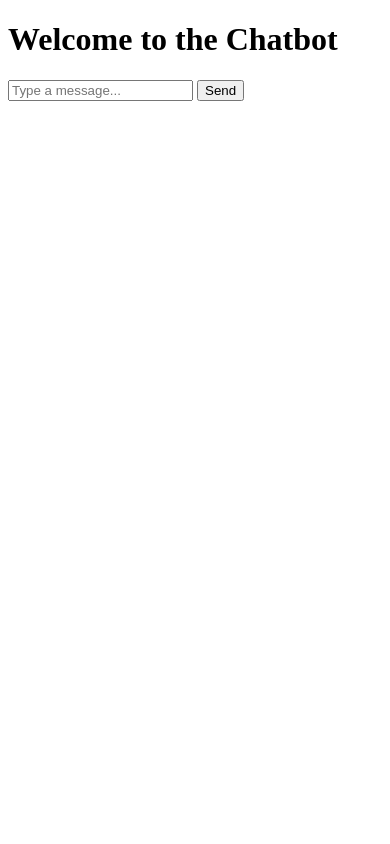
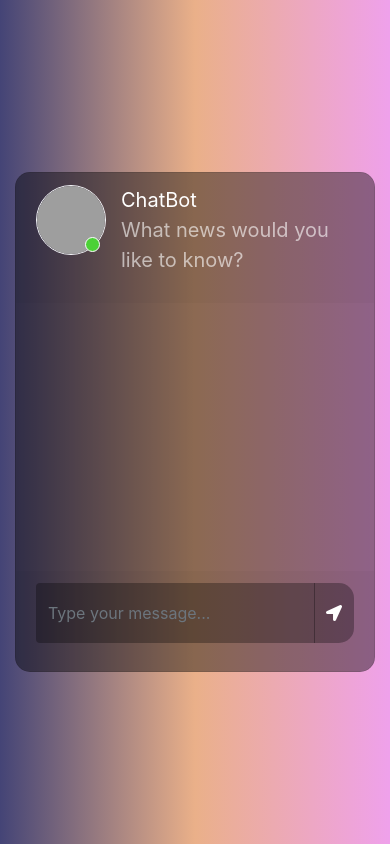
Before and after one commit to gialiubc/AI_Powered_Calendar, a Flask app: page / in a window 390 px wide. Run offline with Flask 3, Linux system fonts and the light colour scheme; some libraries are stand-ins or nearby versions; grey boxes are pictures that could not be loaded.

Commit message:
working chatbot

```diff
--- a/News_Chatbot/app.py
+++ b/News_Chatbot/app.py
@@ -25,7 +25,7 @@ def get_news(topic):
     news_api_key = os.getenv("NEWS_API_KEY")
 
     url = (
-        f"https://newsapi.org/v2/everything?q={topic}&apiKey={news_api_key}&pageSize=3"
+        f"https://newsapi.org/v2/everything?q={topic}&apiKey={news_api_key}&pageSize=1"
     )
     try:
         response = requests.get(url)
@@ -51,13 +51,7 @@ def get_news(topic):
                 description = article["description"]
                 url = article["url"]
                 content = article["content"]
-                title_descrition = f"""
-                    Title: {title},
-                    Author: {author},
-                    Source: {source_name},
-                    Description: {description},
-                    URL: {url}
-                 """
+                title_descrition = f"{title} by {author} from {source_name}. Abstract {description}, more: {url}"
                 final_news.append(title_descrition)
                 final_news_string = ','.join(str(x) for x in final_news)
             return final_news_string
@@ -76,75 +70,75 @@ def index():
     return render_template("index.html")
 
 # /api/home
-@app.route("/api/home", methods=["POST","GET"])
+@app.route("/get", methods=["GET", "POST"])
 def main():
-    if request.method == 'POST':
-        # Get user input to variable user_input
-        user_input = str(request.form["user-input"])
 
-        # Retrieve the assistant ID
-        assistant = client.beta.assistants.retrieve(
-            assistant_id=assistant_id
-            )
+    # Get user input to variable user_input
+    msg = request.form["msg"]
+    user_input = str(msg)
+    print(user_input)
 
-        # Create a thread
-        thread = client.beta.threads.create()
-
-        # Promt the model to tell us all about the data provided
-        run = client.beta.threads.runs.create(
-            thread_id=thread.id,
-            assistant_id=assistant.id,
-
-            instructions=user_input, # user-input from UI
+    # Retrieve the assistant ID
+    assistant = client.beta.assistants.retrieve(
+        assistant_id=assistant_id
         )
 
-        # Wait until the job is completed
-        time.sleep(10)
-        run = client.beta.threads.runs.retrieve(
-            thread_id=thread.id,
-            run_id=run.id
-            )
+    # Create a thread
+    thread = client.beta.threads.create()
 
-        # Function for getting information after calling function tools
-        def get_outputs_for_tool_call(tool_call):
-            topic = json.loads(tool_call.function.arguments)["topic"]
-            print(f"The TOPIC is :{topic}")
-            news = get_news(topic=topic)
-            return {
-                "tool_call_id": tool_call.id,
-                "output": news
-            }
+    # Promt the model to tell us all about the data provided
+    run = client.beta.threads.runs.create(
+        thread_id=thread.id,
+        assistant_id=assistant.id,
 
-        tool_calls = run.required_action.submit_tool_outputs.tool_calls
-        tool_outputs = map(get_outputs_for_tool_call, tool_calls)
-        tool_outputs = list(tool_outputs)
-        print(f"tool_outputs results:{tool_outputs}")
+        instructions=user_input, # user-input from UI
+    )
 
-        # Submit information to the chatbot
-        run = client.beta.threads.runs.submit_tool_outputs(
-            thread_id=thread.id,
-            run_id=run.id,
-            tool_outputs=tool_outputs
+    # Wait until the job is completed
+    time.sleep(5)
+    run = client.beta.threads.runs.retrieve(
+        thread_id=thread.id,
+        run_id=run.id
         )
 
-        # Wait for the chatbot to process the message
-        time.sleep(15)
-        run = client.beta.threads.runs.retrieve(
-            thread_id=thread.id,
-            run_id=run.id
-            )
-        print(run)
+    # Function for getting information after calling function tools
+    def get_outputs_for_tool_call(tool_call):
+        topic = json.loads(tool_call.function.arguments)["topic"]
+        print(f"The TOPIC is :{topic}")
+        news = get_news(topic=topic)
+        return {
+            "tool_call_id": tool_call.id,
+            "output": news
+        }
 
-        message = client.beta.threads.messages.list(
-            thread_id=thread.id
-            )
+    tool_calls = run.required_action.submit_tool_outputs.tool_calls
+    tool_outputs = map(get_outputs_for_tool_call, tool_calls)
+    tool_outputs = list(tool_outputs)
+    print(f"tool_outputs results:{tool_outputs}")
 
-        final_output = message.data[0].content[0].text.value
-        return jsonify ({
-            "message":final_output
-            })
+    # Submit information to the chatbot
+    run = client.beta.threads.runs.submit_tool_outputs(
+        thread_id=thread.id,
+        run_id=run.id,
+        tool_outputs=tool_outputs
+    )
+
+    # Wait for the chatbot to process the message
+    time.sleep(5)
+    run = client.beta.threads.runs.retrieve(
+        thread_id=thread.id,
+        run_id=run.id
+        )
+    print(run)
+
+    message = client.beta.threads.messages.list(
+        thread_id=thread.id
+        )
+
+    final_output = message.data[0].content[0].text.value
+    return final_output
 
 
 
 if __name__ == "__main__":
-    app.run(debug=True, port=8080)
+    app.run(debug=True)
--- /dev/null
+++ b/News_Chatbot/static/style.css
@@ -0,0 +1,223 @@
+body,html{
+	height: 100%;
+	margin: 0;
+	background: rgb(44, 47, 59);
+   background: -webkit-linear-gradient(to right, rgb(40, 59, 34), rgb(54, 60, 70), rgb(32, 32, 43));
+	background: linear-gradient(to right, rgb(68, 68, 118), rgb(234, 176, 137), rgb(239, 161, 235));
+}
+
+.chat{
+	margin-top: auto;
+	margin-bottom: auto;
+}
+.card{
+	height: 500px;
+	border-radius: 15px !important;
+	background-color: rgba(0,0,0,0.4) !important;
+}
+.contacts_body{
+	padding:  0.75rem 0 !important;
+	overflow-y: auto;
+	white-space: nowrap;
+}
+.msg_card_body{
+	overflow-y: auto;
+}
+.card-header{
+	border-radius: 15px 15px 0 0 !important;
+	border-bottom: 0 !important;
+}
+.card-footer{
+border-radius: 0 0 15px 15px !important;
+	border-top: 0 !important;
+}
+.container{
+	align-content: center;
+}
+.search{
+	border-radius: 15px 0 0 15px !important;
+	background-color: rgba(0,0,0,0.3) !important;
+	border:0 !important;
+	color:white !important;
+}
+.search:focus{
+	 box-shadow:none !important;
+   outline:0px !important;
+}
+.type_msg{
+	background-color: rgba(0,0,0,0.3) !important;
+	border:0 !important;
+	color:white !important;
+	height: 60px !important;
+	overflow-y: auto;
+}
+	.type_msg:focus{
+	 box-shadow:none !important;
+   outline:0px !important;
+}
+.attach_btn{
+	border-radius: 15px 0 0 15px !important;
+	background-color: rgba(0,0,0,0.3) !important;
+	border:0 !important;
+	color: white !important;
+	cursor: pointer;
+}
+.send_btn{
+	border-radius: 0 15px 15px 0 !important;
+	background-color: rgba(0,0,0,0.3) !important;
+	border:0 !important;
+	color: white !important;
+	cursor: pointer;
+}
+.search_btn{
+	border-radius: 0 15px 15px 0 !important;
+	background-color: rgba(0,0,0,0.3) !important;
+	border:0 !important;
+	color: white !important;
+	cursor: pointer;
+}
+.contacts{
+	list-style: none;
+	padding: 0;
+}
+.contacts li{
+	width: 100% !important;
+	padding: 5px 10px;
+	margin-bottom: 15px !important;
+}
+.active{
+	background-color: rgba(0,0,0,0.3);
+}
+.user_img{
+	height: 70px;
+	width: 70px;
+	border:1.5px solid #f5f6fa;
+
+}
+.user_img_msg{
+	height: 40px;
+	width: 40px;
+	border:1.5px solid #f5f6fa;
+
+}
+.img_cont{
+	position: relative;
+	height: 70px;
+	width: 70px;
+}
+.img_cont_msg{
+	height: 40px;
+	width: 40px;
+}
+.online_icon{
+	position: absolute;
+	height: 15px;
+	width:15px;
+	background-color: #4cd137;
+	border-radius: 50%;
+	bottom: 0.2em;
+	right: 0.4em;
+	border:1.5px solid white;
+}
+.offline{
+	background-color: #c23616 !important;
+}
+.user_info{
+	margin-top: auto;
+	margin-bottom: auto;
+	margin-left: 15px;
+}
+.user_info span{
+	font-size: 20px;
+	color: white;
+}
+.user_info p{
+	font-size: 20px;
+	color: rgba(255,255,255,0.6);
+}
+.video_cam{
+	margin-left: 50px;
+	margin-top: 5px;
+}
+.video_cam span{
+	color: white;
+	font-size: 20px;
+	cursor: pointer;
+	margin-right: 20px;
+}
+.msg_cotainer{
+	margin-top: auto;
+	margin-bottom: auto;
+	margin-left: 10px;
+	border-radius: 25px;
+	background-color: rgb(82, 172, 255);
+	padding: 10px;
+	position: relative;
+}
+.msg_cotainer_send{
+	margin-top: auto;
+	margin-bottom: auto;
+	margin-right: 10px;
+	border-radius: 25px;
+	background-color: #58cc71;
+	padding: 10px;
+	position: relative;
+}
+.msg_time{
+	position: absolute;
+	left: 0;
+	bottom: -15px;
+	color: rgba(255,255,255,0.5);
+	font-size: 10px;
+}
+.msg_time_send{
+	position: absolute;
+	right:0;
+	bottom: -15px;
+	color: rgba(255,255,255,0.5);
+	font-size: 10px;
+}
+.msg_head{
+	position: relative;
+}
+#action_menu_btn{
+	position: absolute;
+	right: 10px;
+	top: 10px;
+	color: white;
+	cursor: pointer;
+	font-size: 20px;
+}
+.action_menu{
+	z-index: 1;
+	position: absolute;
+	padding: 15px 0;
+	background-color: rgba(0,0,0,0.5);
+	color: white;
+	border-radius: 15px;
+	top: 30px;
+	right: 15px;
+	display: none;
+}
+.action_menu ul{
+	list-style: none;
+	padding: 0;
+	margin: 0;
+}
+.action_menu ul li{
+	width: 100%;
+	padding: 10px 15px;
+	margin-bottom: 5px;
+}
+.action_menu ul li i{
+	padding-right: 10px;
+}
+.action_menu ul li:hover{
+	cursor: pointer;
+	background-color: rgba(0,0,0,0.2);
+}
+@media(max-width: 576px){
+	.contacts_card{
+	margin-bottom: 15px !important;
+}
+}
--- a/News_Chatbot/tempCodeRunnerFile.py
+++ /dev/null
@@ -1 +0,0 @@
-OPENAI_API_KEY
--- a/News_Chatbot/templates/index.html
+++ b/News_Chatbot/templates/index.html
@@ -1,55 +1,78 @@
+<link href="//maxcdn.bootstrapcdn.com/bootstrap/4.1.1/css/bootstrap.min.css" rel="stylesheet" id="bootstrap-css">
+<script src="//maxcdn.bootstrapcdn.com/bootstrap/4.1.1/js/bootstrap.min.js"></script>
+<script src="//cdnjs.cloudflare.com/ajax/libs/jquery/3.2.1/jquery.min.js"></script>
+
 <!DOCTYPE html>
-<html lang="en">
+<html>
 	<head>
-    <meta charset="UTF-8">
-    <meta name="viewport" content="width=device-width, initial-scale=1.0">
-    <title>Chatbot Interface</title>
+		<title>Chatbot</title>
+		<link rel="stylesheet" href="https://stackpath.bootstrapcdn.com/bootstrap/4.1.3/css/bootstrap.min.css" integrity="sha384-MCw98/SFnGE8fJT3GXwEOngsV7Zt27NXFoaoApmYm81iuXoPkFOJwJ8ERdknLPMO" crossorigin="anonymous">
+		<link rel="stylesheet" href="https://use.fontawesome.com/releases/v5.5.0/css/all.css" integrity="sha384-B4dIYHKNBt8Bc12p+WXckhzcICo0wtJAoU8YZTY5qE0Id1GSseTk6S+L3BlXeVIU" crossorigin="anonymous">
+		<script src="https://ajax.googleapis.com/ajax/libs/jquery/3.3.1/jquery.min.js"></script>
+		<link rel="stylesheet" type="text/css" href="../static/style.css"/>
 	</head>
+
+
 	<body>
-    <h1>Welcome to the Chatbot</h1>
-    <form method="post" action="/api/home">
-        <input id="user-input" type="text" name="user-input" required placeholder="Type a message...">
-        <button id="send-button">Send</button>
-        <div id="message-container"></div>
+		<div class="container-fluid h-100">
+			<div class="row justify-content-center h-100">
+				<div class="col-md-8 col-xl-6 chat">
+					<div class="card">
+						<div class="card-header msg_head">
+							<div class="d-flex bd-highlight">
+								<div class="img_cont">
+									<img src="https://i.ibb.co/fSNP7Rz/icons8-chatgpt-512.png" class="rounded-circle user_img">
+									<span class="online_icon"></span>
+								</div>
+								<div class="user_info">
+									<span>ChatBot</span>
+									<p>What news would you like to know?</p>
+								</div>
+							</div>
+						</div>
+						<div id="messageFormeight" class="card-body msg_card_body">
+						</div>
+						<div class="card-footer">
+							<form id="messageArea" class="input-group">
+                                <input type="text" id="msg" name="msg" placeholder="Type your message..." autocomplete="off" class="form-control type_msg" required/>
+								<div class="input-group-append">
+									<button type="submit" id="send" class="input-group-text send_btn"><i class="fas fa-location-arrow"></i></button>
+								</div>
 							</form>
+						</div>
+					</div>
+				</div>
+			</div>
+		</div>
 
-    <!-- <script src="/static/script.js"></script> -->
-    <!-- <script>
-        document.getElementById('send-button').addEventListener('click', function() {
-            // const userInput = document.getElementById('user-input').value.trim();
-            // console.log(userInput)
-            if (userInput === '') return;
+		<script>
+			$(document).ready(function() {
+				$("#messageArea").on("submit", function(event) {
+					const date = new Date();
+					const hour = date.getHours();
+					const minute = date.getMinutes();
+					const str_time = hour+":"+minute;
+					var rawText = $("#msg").val();
 
-            document.getElementById('user-input').value = '';
+					var userHtml = '<div class="d-flex justify-content-end mb-4"><div class="msg_cotainer_send">' + rawText + '<span class="msg_time_send">'+ str_time + '</span></div><div class="img_cont_msg"><img src="https://i.ibb.co/d5b84Xw/Untitled-design.png" class="rounded-circle user_img_msg"></div></div>';
 
-            fetch('/api/home', {
-                method: 'POST',
-                headers: {
-                    'Content-Type': 'application/json',
+					$("#msg").val("");
+					$("#messageFormeight").append(userHtml);
+
+					$.ajax({
+						data: {
+							msg: rawText,
 						},
-                body: JSON.stringify({ message: userInput }),
-            })
-            .then(response => {
-                if (!response.ok) {
-                    throw new Error('Network response was not ok');
-                }
-                return response.json();
-            })
-            .then(data => {
-                const messageContainer = document.getElementById('message-container');
-
-                const userMessage = document.createElement('div');
-                userMessage.textContent = `User: ${userInput}`;
-                messageContainer.appendChild(userMessage);
-
-                const botMessage = document.createElement('div');
-                botMessage.textContent = `Bot: ${data.response}`;
-                messageContainer.appendChild(botMessage);
-            })
-            .catch(error => {
-                console.error('There was a problem with the fetch operation:', error);
+						type: "POST",
+						url: "/get",
+					}).done(function(data) {
+						var botHtml = '<div class="d-flex justify-content-start mb-4"><div class="img_cont_msg"><img src="https://i.ibb.co/fSNP7Rz/icons8-chatgpt-512.png" class="rounded-circle user_img_msg"></div><div class="msg_cotainer">' + data + '<span class="msg_time">' + str_time + '</span></div></div>';
+						$("#messageFormeight").append($.parseHTML(botHtml));
+					});
+					event.preventDefault();
 				});
 			});
-    </script> -->
+		</script>
+
     </body>
 </html>
```
Also changed, not shown: News_Chatbot/static/script.js (added, +42 -0 lines), 2 other files. Lines whose indentation alone changed are shown as unchanged.
